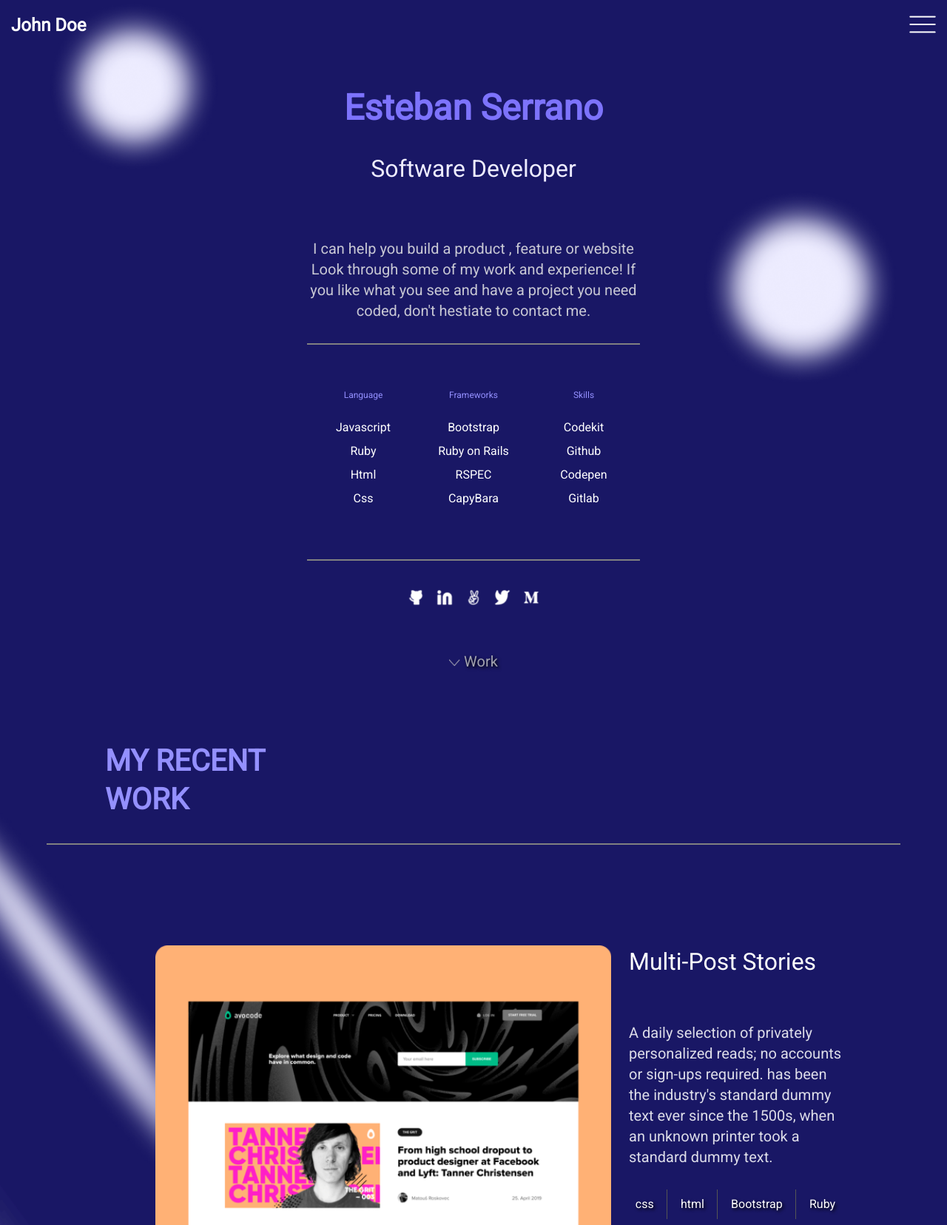
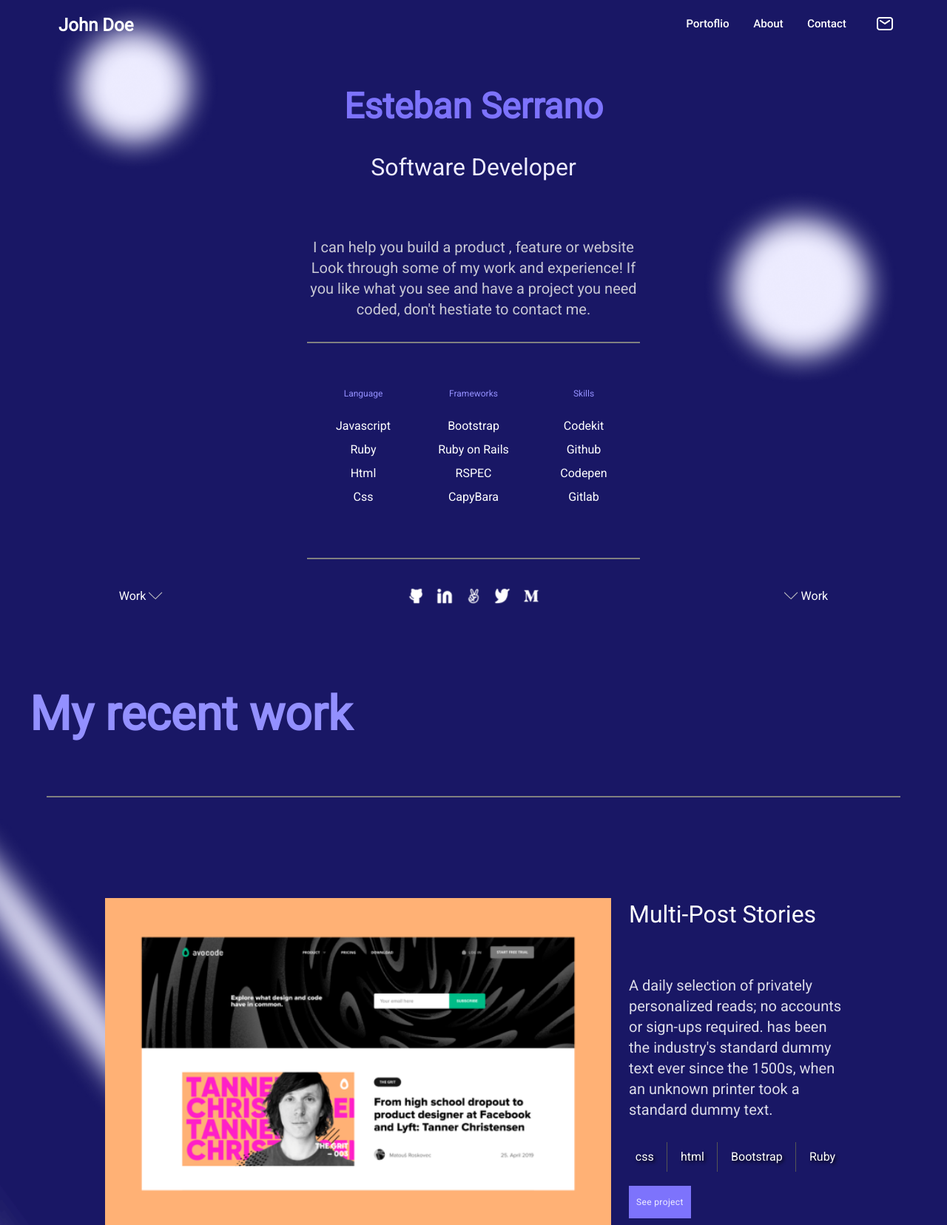
Before and after one commit to Stevers1/My-Portfolio, a website: page index.html in a window 1280 px wide. Shown: the top 1656 px of the page at 74% size. Drawn offline with Linux system fonts and the light colour scheme.

Commit message:
Added changes in index and styles.css to fix works and added icon to the header

```diff
--- a/index.html
+++ b/index.html
@@ -14,6 +14,11 @@
       <a><h2 class="logo-placeholder">John Doe</h2></a>
     </div>
     <div><img src="./images/IconoTripleMenu.png" alt="" class="tripleicon"></div>
+    <div class="desk-icons">
+
+      <div class="item-nav"><img src="./images/Item-Navigation.png" alt=""></div>
+      <div class="mail-icon"><img src="./images/Mail.png" alt=""></div>
+    </div>
   </header>
   <article class="intro">
     <div class="name-intro">Esteban Serrano</div>
@@ -59,7 +64,9 @@
   <div class="divider"></div>
 
   <section class="social">
+    <div class="divwork">Work <img src="./images/Vector_6.png"></div>
     <img class="imgsocial" src="./images/Social_Media.png" alt="">
+    <div class="divwork"><img src="./images/Vector_6.png"> Work</div>
   </section>
 
   <div class="workarrow">
@@ -68,7 +75,8 @@
   </div>
 
   <div class="recent">
-    <h2>MY RECENT<br>WORK</h2>
+    <h2 class="br">MY RECENT<br>WORK</h2>
+    <h2 class="nobr">My recent work</h2>
   </div>
 
   <div class="divider divider2" ></div>
--- a/styles.css
+++ b/styles.css
@@ -41,7 +41,7 @@ body {
 .app-bar {
   display: flex;
   justify-content: space-between;
-  flex-wrap: wrap;
+  flex-wrap:nowrap;
   margin-bottom: 40px;
 }
 
@@ -129,7 +129,7 @@ li {
   padding-left: 40px;
 }
 
-.recent > h2 {
+.br {
   font-style: normal;
   font-weight: 700;
   font-size: 40px;
@@ -143,6 +143,7 @@ li {
   padding-right: 40px;
   flex-direction: column;
   padding-top: 48px;
+  gap: 40px;
 }
 
 .post {
@@ -154,6 +155,11 @@ li {
   width: 327px;
   height: 236px;
   margin: auto auto;
+  background-image: url(./images/Snapshoot_Portfolio@2x.png);
+  background-repeat:no-repeat;
+  background-size: 100%;
+  background-position: center;
+  max-width: 98%;
 }
 
 .languages {
@@ -331,6 +337,14 @@ footer {
   right: 0;
 }
 
+.nobr {
+  display: none;
+}
+
+.desk-icons {
+  display: none;
+}
+
 @media (min-width: 600px) {
   .skills {
     flex-wrap: nowrap;
@@ -359,9 +373,20 @@ footer {
     width: 90%;
   }
 
-  .recent > h2 {
+  .br {
     margin-left: 102px;
+    display: none;
   }
+
+  .nobr {
+    display: block;
+    font-weight: 700;
+    font-size: 64px;
+    line-height: 114px;
+    color: #9390FF;
+  }
+
+
 
   .post {
     display: grid;
@@ -369,7 +394,7 @@ footer {
     grid-template-columns: 2fr 1fr;
     gap: 24px;
     padding-top: 88px;
-    max-width: 1056px;
+    max-width: 1100px;
   }
 
   .multipost {
@@ -384,14 +409,15 @@ footer {
   .img-post {
     width: 684px;
     height: 448px;
-    max-width: 90%;
-    max-height: 90%;
+    max-width: 100%;
+    max-height: 100%;
     object-fit:contain;
     justify-self: end;
     margin: 0;
     background-image: url(./images/Snapshoot_Portfolio@2x.png);
     background-repeat: no-repeat;
-    background-size:cover;
+    background-color: white;
+
 
   }
 
@@ -444,4 +470,31 @@ footer {
   .seebutton {
     margin-top: 14px;
   }
+
+  .social {
+    display: flex;
+    justify-content: space-around;
+    align-items:center;
+  }
+  .workarrow{
+    display: none;
+  }
+
+  .tripleicon {
+
+    display: none;
+
+  }
+
+
+  .app-bar {
+    align-items: center;
+    padding-left: 5%;
+    padding-right: 5%;
+  }
+
+  .desk-icons {
+    display: flex;
+    gap: 20px;
+  }
 }
```
Also changed, not shown: images/Item-Navigation.png (added), images/Mail.png (added).
